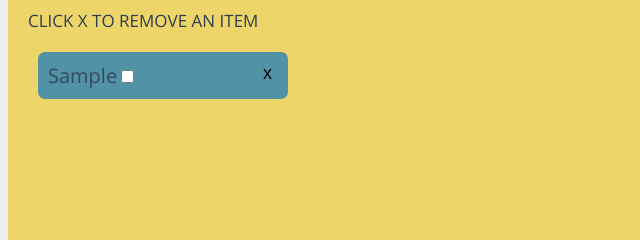
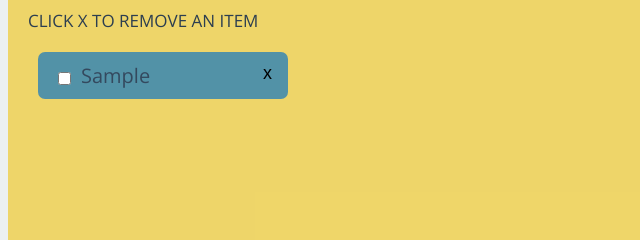
Before and after one commit to LorenSiegel/Grocery-List-App, a plain HTML site: page index.html in a window 1280 px wide. Both pictures are taken after typing "Sample" into the empty fields and a click on the button "ADD". Shown: the part 317-557 px from the top of the page, 0-640 px from the left. Drawn offline with nearby package versions, Linux system fonts and the light colour scheme.

Commit message:
Update main.css

```diff
--- a/css/main.css
+++ b/css/main.css
@@ -64,4 +64,6 @@
 	font-size: 18px;
 	font-style: inherit;}
 
-.strike {text-decoration: line-through;}
+#check {float: left;
+		margin: inherit;
+		outline-color: #2c3e50;}
```
